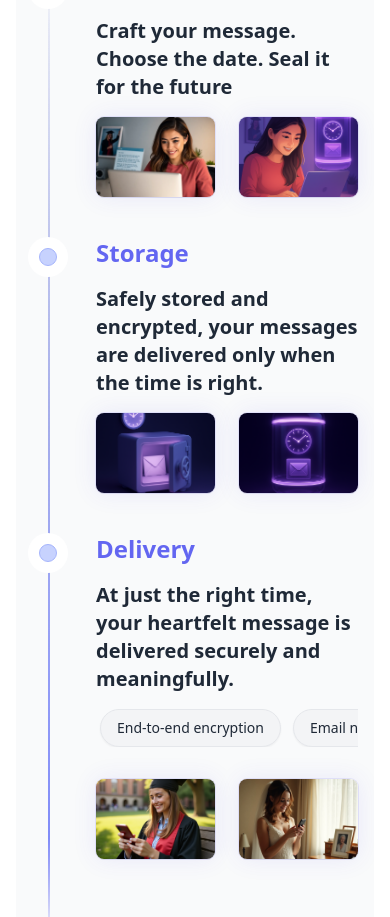
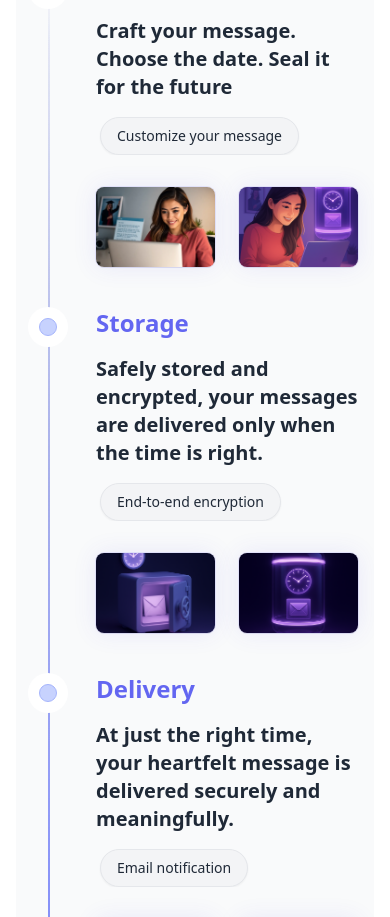
Before and after one commit to sujal-pawar/LegacyNote, a React (Vite) app in the folder client/: page / in a window 390 px wide. Shown: the part 4326-5243 px from the top of the page. Built offline with nearby package versions, Linux system fonts and the light colour scheme; no server answers.

Commit message:
Refactor Navbar component to conditionally render Home link based on authentication status; enhance TimelineDemo with customizable message features and improve Home component navigation logic

```diff
--- a/client/src/components/Navbar.jsx
+++ b/client/src/components/Navbar.jsx
@@ -54,12 +54,14 @@ const Navbar = () => {
           {/* Desktop menu */}
           <div className="hidden md:flex md:items-center md:ml-6">
             <div className="flex space-x-4">
+              {!isAuthenticated && (
                 <Link
                   to="/"
                   className="px-3 py-2 rounded-md text-md text-white font-medium flex items-center hover:bg-gray-100 hover:text-indigo-900 transition-colors duration-200"
                 >
-                <FaHome className="mr-1" /> Home
+                  Home
                 </Link>
+              )}
 
               {isAuthenticated ? (
                 <>
@@ -133,28 +135,26 @@ const Navbar = () => {
 
       {/* Mobile menu */}
       {isMenuOpen && (
-        <div className="md:hidden bg-gradient-to-r from-indigo-900 to-indigo-600 to-indigo-500 ">
-          <div className="px-2 pt-2 pb-3 space-y-1 sm:px-3">
-            <Link
+        <div className="md:hidden bg-gradient-to-r from-indigo-900 to-indigo-600 to-indigo-500 ">          <div className="px-2 pt-2 pb-3 space-y-1 sm:px-3">
+            {!isAuthenticated && (              <Link
                 to="/"
-              className="block px-3 py-2 rounded-md text-base text-white font-medium flex items-center hover:bg-indigo-700 dark:hover:bg-gray-700 transition-colors duration-200"
+                className="px-3 py-2 rounded-md text-base text-white font-medium flex items-center hover:bg-indigo-700 dark:hover:bg-gray-700 transition-colors duration-200"
                 onClick={() => setIsMenuOpen(false)}
               >
-              <FaHome className="mr-2" /> Home
+                Home
               </Link>
+            )}
 
             {isAuthenticated ? (
-              <>
-                <Link
+              <>                <Link
                   to="/dashboard"
-                  className="block px-3 py-2 text-white rounded-md text-base font-medium hover:bg-indigo-700 dark:hover:bg-gray-700 flex items-center transition-colors duration-200"
+                  className="px-3 py-2 text-white rounded-md text-base font-medium hover:bg-indigo-700 dark:hover:bg-gray-700 flex items-center transition-colors duration-200"
                   onClick={() => setIsMenuOpen(false)}
                 >
                   <FaUserCircle className="mr-2" /> Dashboard
-                </Link>
-                <Link
+                </Link>                <Link
                   to="/create-note"
-                  className="block px-3 py-2 text-white rounded-md text-base font-medium hover:bg-indigo-700 dark:hover:bg-gray-700 flex items-center transition-colors duration-200"
+                  className="px-3 py-2 text-white rounded-md text-base font-medium hover:bg-indigo-700 dark:hover:bg-gray-700 flex items-center transition-colors duration-200"
                   onClick={() => setIsMenuOpen(false)}
                 >
                   <FaPlus className="mr-2" /> New Note
@@ -173,7 +173,7 @@ const Navbar = () => {
               <>
                 <Link
                   to="/login"
-                  className="block px-3 py-2 rounded-md text-base font-medium text-white flex items-center hover:bg-indigo-700 dark:hover:bg-gray-700 transition-colors duration-200"
+                  className="block px-3 py-2 rounded-md text-base font-medium text-white flex items-center hover:bg-indigo-700  transition-colors duration-200"
                   onClick={() => setIsMenuOpen(false)}
                 >
                   <FaLock className="mr-2" /> Login
--- a/client/src/components/ui/timeline-demo.jsx
+++ b/client/src/components/ui/timeline-demo.jsx
@@ -16,6 +16,21 @@ export default function TimelineDemo() {
                     <h2 className="mb-4 text-xl text-gray-800 md:text-2xl font-bold dark:text-gray-200">
                         Craft your message. Choose the date. Seal it for the future
                     </h2>
+
+                      <div className="mb-8 md:overflow-visible overflow-x-auto scrollbar-hide">
+                        <div className="flex gap-3 whitespace-nowrap px-1">
+                            {[
+                                "Customize your message",
+                            ].map((item, index) => (
+                                <div
+                                    key={index}
+                                    className="flex items-center gap-2 text-sm text-gray-800 dark:text-gray-200 bg-gray-100 dark:bg-zinc-950 border px-4 py-2 rounded-full shadow-sm"
+                                >
+                                    {item}
+                                </div>
+                            ))}
+                        </div>
+                    </div>
                     <div className="grid grid-cols-2 gap-4">
                         <img
                             src={image4}
@@ -38,6 +53,20 @@ export default function TimelineDemo() {
                     <h2 className="mb-4 text-xl text-gray-800 md:text-2xl font-bold dark:text-gray-200">
                         Safely stored and encrypted, your messages are delivered only when the time is right.
                     </h2>
+                     <div className="mb-8 md:overflow-visible overflow-x-auto scrollbar-hide">
+                        <div className="flex gap-3 whitespace-nowrap px-1">
+                            {[
+                                "End-to-end encryption",
+                            ].map((item, index) => (
+                                <div
+                                    key={index}
+                                    className="flex items-center gap-2 text-sm text-gray-800 dark:text-gray-200 bg-gray-100 dark:bg-zinc-950 border px-4 py-2 rounded-full shadow-sm"
+                                >
+                                    {item}
+                                </div>
+                            ))}
+                        </div>
+                    </div>
                     <div className="grid grid-cols-2 gap-4">
                         <img
                             src={image9}
@@ -63,10 +92,7 @@ export default function TimelineDemo() {
                     <div className="mb-8 md:overflow-visible overflow-x-auto scrollbar-hide">
                         <div className="flex gap-3 whitespace-nowrap px-1">
                             {[
-                                "End-to-end encryption",
                                 "Email notification",
-                                "Secure access link",
-                                "Delivery confirmation",
                             ].map((item, index) => (
                                 <div
                                     key={index}
--- a/client/src/pages/Home.jsx
+++ b/client/src/pages/Home.jsx
@@ -1,5 +1,5 @@
-import React, { lazy, Suspense } from 'react';
-import { Link } from 'react-router-dom';
+import React, { lazy, Suspense, useEffect } from 'react';
+import { Link, useNavigate } from 'react-router-dom';
 import { FaClock, FaLock, FaEnvelope, FaUserClock, FaCalendarAlt, FaRegClock, FaShieldAlt, FaHeart, FaUsers } from 'react-icons/fa';
 import { useAuth } from '../contexts/AuthContext';
 import { motion, useScroll, useTransform, useInView } from 'framer-motion'
@@ -21,6 +21,13 @@ import { IconLoader, IconLoader2 } from '@tabler/icons-react';
 
 const Home = () => {
   const { isAuthenticated } = useAuth();
+  const navigate = useNavigate();
+
+  useEffect(() => {
+    if (isAuthenticated) {
+      navigate('/dashboard');
+    }
+  }, [isAuthenticated, navigate]);
 
   const fadeInUp = {
     initial: { opacity: 0, y: 20 },
@@ -99,7 +106,7 @@ const Home = () => {
   return (
     <div className="w-full overflow-x-hidden">
       {/* Hero Section */}
-      <section className="relative py-20 max-sm:py-6 bg-gradient-to-r from-indigo-900 to-indigo-600 to-indigo-500 text-white overflow-hidden">
+      <section className="relative py-20 max-sm:py-6 bg-gradient-to-r from-indigo-900 to-indigo-600 text-white overflow-hidden">
         <div className="absolute inset-0 bg-[url('/pattern.svg')] opacity-10"></div>
         <div className="container mx-auto px-4 relative">
           <motion.div
```
Lines whose indentation alone changed are shown as unchanged.
